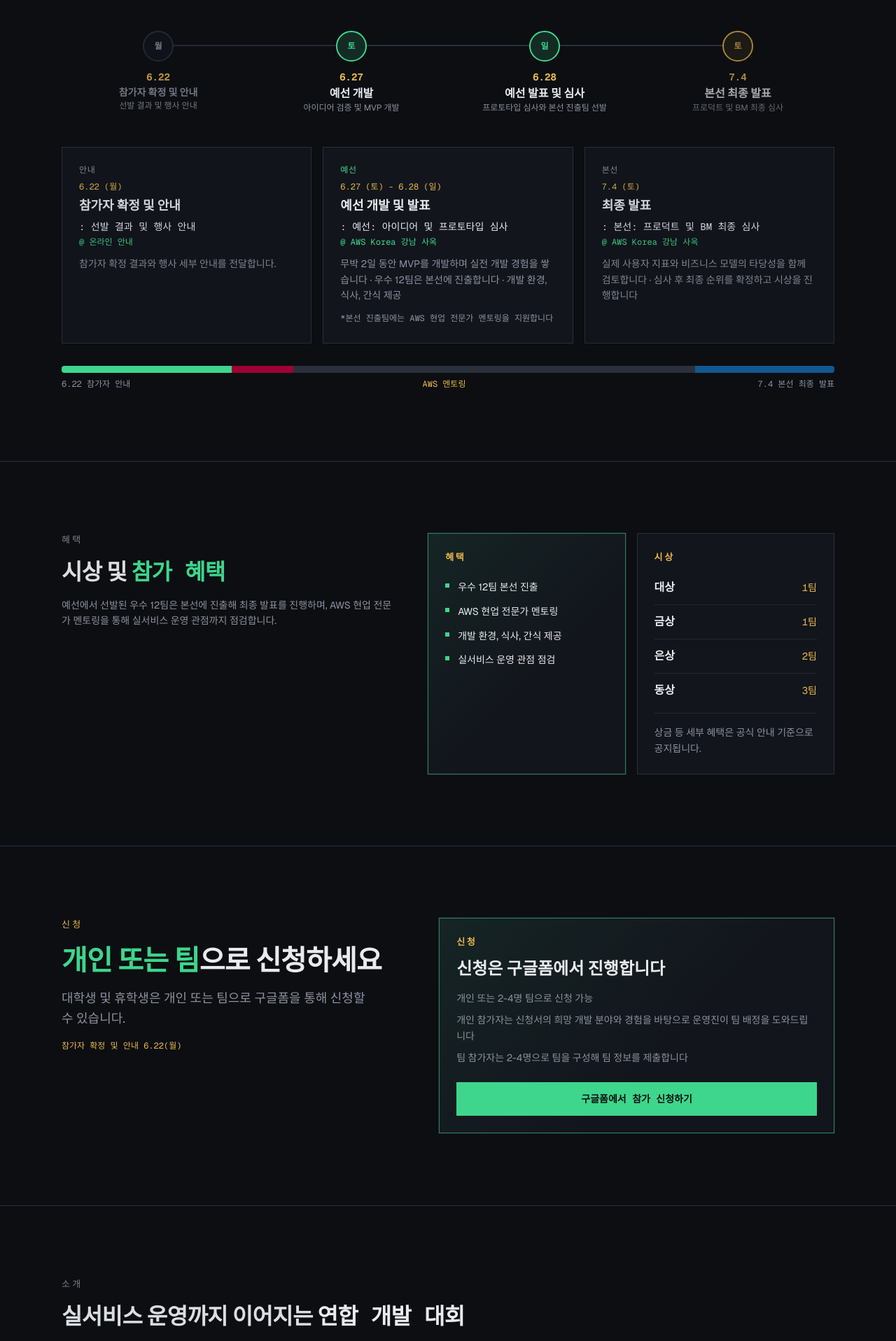
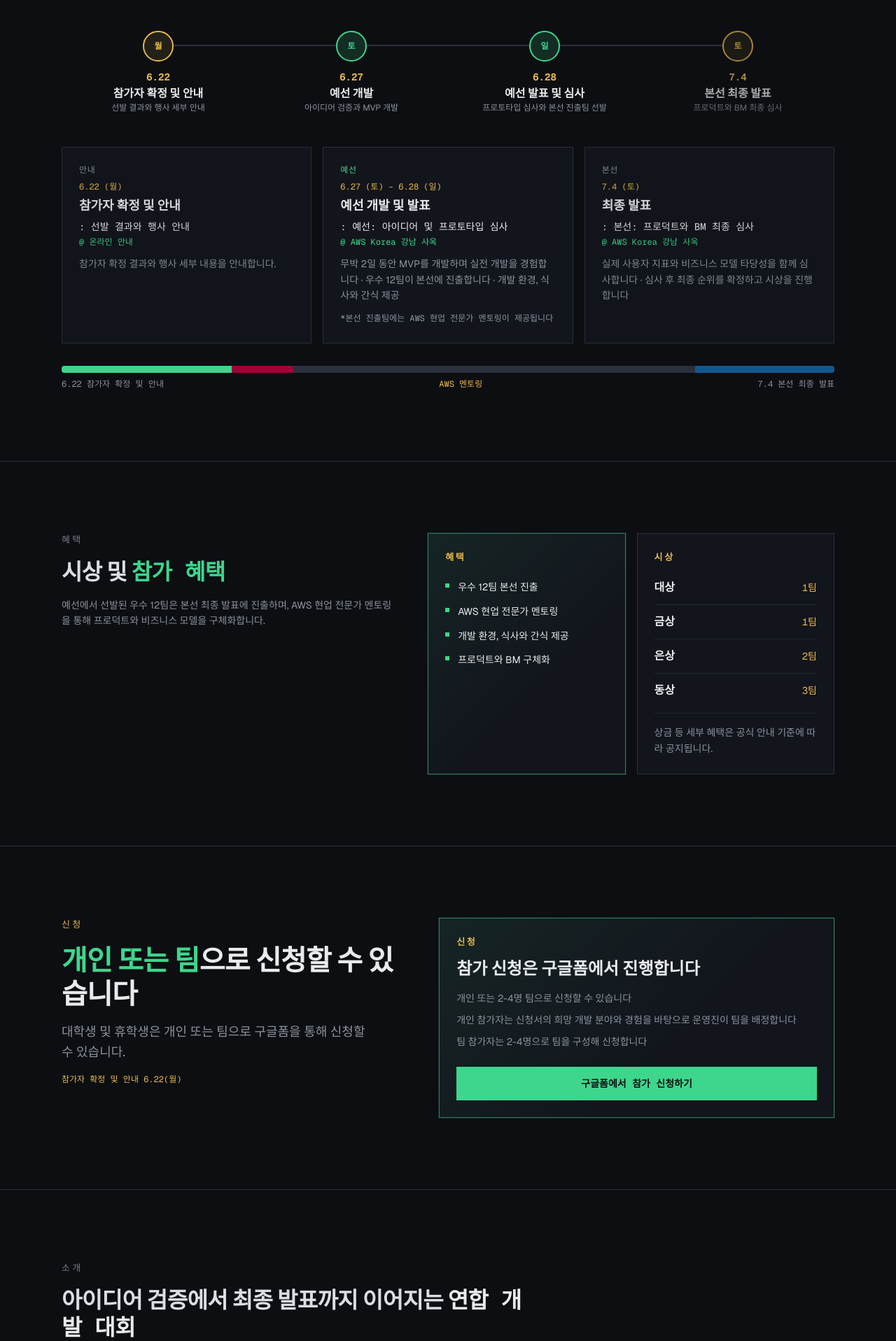
Before and after one commit to skysh-official/2026-web, a Next.js app: page / in a window 1280 px wide. Shown: the part 880-2797 px from the top of the page at 70% size. Built offline with nearby package versions, Linux system fonts and the light colour scheme.

Commit message:
Add files via upload

```diff
--- a/src/app/layout.tsx
+++ b/src/app/layout.tsx
@@ -15,11 +15,11 @@ const geistMono = Geist_Mono({
 export const metadata: Metadata = {
   title: "2026 skysh",
   description:
-    "서울대·고려대·연세대·성균관대·한양대 연합 개발 대회. 후원사와 함께 실전 개발과 멘토링 경험을 제공합니다.",
+    "서울대·고려대·연세대·성균관대·한양대 연합 개발 대회. 실전 개발과 멘토링을 함께 경험할 수 있습니다.",
   openGraph: {
     title: "2026 skysh",
     description:
-      "서울대·고려대·연세대·성균관대·한양대 연합 개발 대회. 후원사와 함께 실전 개발과 멘토링 경험을 제공합니다.",
+      "서울대·고려대·연세대·성균관대·한양대 연합 개발 대회. 실전 개발과 멘토링을 함께 경험할 수 있습니다.",
   },
 };
 
--- a/src/components/landing/About.tsx
+++ b/src/components/landing/About.tsx
@@ -6,16 +6,15 @@ export default function About() {
     <Section id="about" className="section-muted border-t border-[var(--border)] bg-[var(--bg)]">
       <SectionLabel>소개</SectionLabel>
       <SectionTitle>
-        실서비스 운영까지 이어지는{" "}
+        아이디어 검증에서 최종 발표까지 이어지는{" "}
         <span className="font-mono text-[var(--fg)]">연합 개발 대회</span>
       </SectionTitle>
 
       <p className="mt-4 max-w-2xl text-sm leading-relaxed text-[var(--muted)]">
         <strong className="font-normal text-[var(--fg)]">{HACKATHON.title}</strong>는
         서울대·고려대·연세대·성균관대·한양대 컴퓨터 동아리가 함께 만드는 연합 개발
-        대회입니다. 예선에서는 아이디어와 프로토타입을 만들고,
-        본선 최종 발표에서는 실제 사용자 지표와 비즈니스 모델 타당성을
-        함께 심사합니다.
+        대회입니다. 예선에서는 아이디어를 검증하고 MVP를 개발하며,
+        본선에서는 사용자 지표와 비즈니스 모델 타당성을 중심으로 심사합니다.
       </p>
 
       <div className="mt-8 grid grid-cols-2 gap-2 sm:grid-cols-4 sm:gap-3">
--- a/src/components/landing/Apply.tsx
+++ b/src/components/landing/Apply.tsx
@@ -8,7 +8,7 @@ export default function Apply() {
         <div className="min-w-0">
           <SectionLabel>신청</SectionLabel>
           <SectionTitle className="section-title-wide">
-            <span className="text-terminal-green">개인 또는 팀</span>으로 신청하세요
+            <span className="text-terminal-green">개인 또는 팀</span>으로 신청할 수 있습니다
           </SectionTitle>
           <p className="mt-4 max-w-md text-[var(--muted)]">
             {HACKATHON.application.target}은 개인 또는 팀으로 구글폼을 통해
@@ -24,7 +24,7 @@ export default function Apply() {
           <div className="emphasis-panel emphasis-panel--theme p-6 sm:p-8">
             <p className="emphasis-label">신청</p>
             <h3 className="mt-3 text-2xl font-bold leading-tight">
-              신청은 구글폼에서 진행합니다
+              참가 신청은 구글폼에서 진행합니다
             </h3>
             <ul className="mt-4 grid gap-2 text-sm leading-relaxed text-[var(--muted)]">
               <li>{HACKATHON.application.teamRule}</li>
--- a/src/components/landing/Benefits.tsx
+++ b/src/components/landing/Benefits.tsx
@@ -11,8 +11,8 @@ export default function Benefits() {
             시상 및 <span className="font-mono text-terminal-green">참가 혜택</span>
           </SectionTitle>
           <p className="mt-4 max-w-xl text-sm leading-relaxed text-[var(--muted)]">
-            예선에서 선발된 우수 12팀은 본선에 진출해 최종 발표를 진행하며, AWS 현업
-            전문가 멘토링을 통해 실서비스 운영 관점까지 점검합니다.
+            예선에서 선발된 우수 12팀은 본선 최종 발표에 진출하며, AWS 현업
+            전문가 멘토링을 통해 프로덕트와 비즈니스 모델을 구체화합니다.
           </p>
         </div>
 
--- a/src/components/landing/Hero.tsx
+++ b/src/components/landing/Hero.tsx
@@ -88,8 +88,8 @@ export default function Hero() {
             <p className="mt-4 font-mono text-sm text-terminal-amber">장소</p>
             <p className="mt-1 text-lg font-bold break-words">{HACKATHON.place}</p>
             <p className="mt-4 text-sm leading-relaxed text-[var(--muted)]">
-              우수 12팀은 본선에 진출하고 멘토링을 통해 실서비스 관점까지
-              점검합니다.
+              본선 진출팀은 멘토링을 통해 프로덕트와 비즈니스 모델을 한 번 더
+              다듬습니다.
             </p>
           </div>
         </div>
--- a/src/components/landing/Highlights.tsx
+++ b/src/components/landing/Highlights.tsx
@@ -1,7 +1,7 @@
 const ITEMS = [
   {
     key: "notice",
-    label: "참가자 안내",
+    label: "참가자 확정 및 안내",
     value: "6.22(월)",
     href: "#schedule",
     accent: "amber" as const,
--- a/src/components/landing/Hosts.tsx
+++ b/src/components/landing/Hosts.tsx
@@ -61,7 +61,7 @@ export default function Hosts() {
             href={h.homepage}
             target="_blank"
             rel="noreferrer"
-            aria-label={`${h.uni} ${h.club} 홈페이지 열기`}
+            aria-label={`${h.uni} ${h.club} 홈페이지 보기`}
             className="group flex min-h-[13rem] flex-col border border-[var(--border)]/80 bg-[var(--bg-elevated)]/40 p-4 transition hover:-translate-y-0.5 hover:border-[var(--fg)]/50 hover:bg-[var(--bg-elevated)]/75"
             style={{ borderTopWidth: 2, borderTopColor: h.color }}
           >
@@ -85,7 +85,7 @@ export default function Hosts() {
               className="mt-4 font-mono text-xs uppercase tracking-wider opacity-80 transition group-hover:opacity-100"
               style={{ color: h.color }}
             >
-              홈페이지 열기 →
+              홈페이지 보기 →
             </span>
           </a>
         ))}
--- a/src/components/landing/Schedule.tsx
+++ b/src/components/landing/Schedule.tsx
@@ -7,7 +7,7 @@ import { useFinalPhaseActive } from "@/components/landing/useFinalPhaseActive";
 const DETAILS: Record<string, { place: string; detail: string }> = {
   notice: {
     place: "온라인 안내",
-    detail: "참가자 확정 결과와 행사 세부 안내를 전달합니다.",
+    detail: "참가자 확정 결과와 행사 세부 내용을 안내합니다.",
   },
   phase1: {
     place: HACKATHON.place,
@@ -35,11 +35,12 @@ export default function Schedule() {
           {HACKATHON.schedule.map((item, i) => {
             const isLast = i === HACKATHON.schedule.length - 1;
             const isActive = item.major && item.phase === activePhase;
+            const isNotice = item.phase === "notice";
             return (
               <li
                 key={`${item.date}-${item.title}`}
                 className={`relative flex min-w-0 flex-col sm:flex-1 ${
-                  isActive ? "" : item.major ? "opacity-70" : "opacity-80"
+                  isActive || isNotice ? "" : item.major ? "opacity-70" : "opacity-80"
                 }`}
               >
                 {!isLast && (
@@ -53,6 +54,8 @@ export default function Schedule() {
                     className={`relative z-10 flex h-10 w-10 shrink-0 items-center justify-center rounded-full border-2 font-mono text-xs font-bold sm:h-11 sm:w-11 ${
                       isActive
                         ? "border-terminal-green bg-terminal-green/15 text-terminal-green"
+                        : isNotice
+                          ? "border-terminal-amber bg-terminal-amber/10 text-terminal-amber"
                         : item.major
                           ? "border-terminal-amber bg-terminal-amber/10 text-terminal-amber"
                         : "border-[var(--border)] bg-[var(--bg-elevated)] text-[var(--muted)]"
@@ -65,7 +68,9 @@ export default function Schedule() {
                   </time>
                   <h3
                     className={`mt-1 font-bold leading-tight ${
-                      item.major ? "text-sm sm:text-base" : "text-xs sm:text-sm text-[var(--muted)]"
+                      item.major || isNotice
+                        ? "text-sm sm:text-base"
+                        : "text-xs sm:text-sm text-[var(--muted)]"
                     }`}
                   >
                     {item.title}
@@ -86,7 +91,7 @@ export default function Schedule() {
           date="6.22 (월)"
           title="참가자 확정 및 안내"
           place={DETAILS.notice.place}
-          summary="선발 결과 및 행사 안내"
+          summary="선발 결과와 행사 안내"
           detail={DETAILS.notice.detail}
         />
         <ScheduleCard
@@ -124,7 +129,7 @@ export default function Schedule() {
           />
         </div>
         <div className="mt-2 flex justify-between font-mono text-xs text-[var(--muted)]">
-          <span>6.22 참가자 안내</span>
+          <span>6.22 참가자 확정 및 안내</span>
           <span className="text-terminal-amber">AWS 멘토링</span>
           <span>7.4 본선 최종 발표</span>
         </div>
--- a/src/lib/hackathon.ts
+++ b/src/lib/hackathon.ts
@@ -2,7 +2,7 @@ export const HACKATHON = {
   title: "2026 skysh",
   subtitle: "서울대 × 고려대 × 연세대 × 성균관대 × 한양대 연합 개발 대회",
   tagline:
-    "단순한 해커톤을 넘어, 전문가 멘토링과 실서비스 운영 경험을 통해 지속 가능한 개발 역량을 만듭니다.",
+    "아이디어 검증부터 MVP 개발, 멘토링과 최종 발표까지 이어지는 실전형 개발 대회입니다.",
   registrationUrl: "https://forms.gle/urg9DfB1pz7ymgmV9",
   instagramUrl: "https://www.instagram.com/skysh_official",
   instagramHandle: "@skysh_official",
@@ -36,7 +36,7 @@ export const HACKATHON = {
       date: "6.22",
       day: "월",
       title: "참가자 확정 및 안내",
-      sub: "선발 결과 및 행사 안내",
+      sub: "선발 결과와 행사 세부 안내",
       phase: "notice" as const,
       major: false,
       range: false,
@@ -45,7 +45,7 @@ export const HACKATHON = {
       date: "6.27",
       day: "토",
       title: "예선 개발",
-      sub: "아이디어 검증 및 MVP 개발",
+      sub: "아이디어 검증과 MVP 개발",
       phase: "phase1" as const,
       major: true,
       range: false,
@@ -63,7 +63,7 @@ export const HACKATHON = {
       date: "7.4",
       day: "토",
       title: "본선 최종 발표",
-      sub: "프로덕트 및 BM 최종 심사",
+      sub: "프로덕트와 BM 최종 심사",
       phase: "phase2" as const,
       major: true,
       range: false,
@@ -72,24 +72,24 @@ export const HACKATHON = {
   posterNotes: {
     phase1Summary: "예선: 아이디어 및 프로토타입 심사",
     phase1Details: [
-      "무박 2일 동안 MVP를 개발하며 실전 개발 경험을 쌓습니다",
-      "우수 12팀은 본선에 진출합니다",
-      "개발 환경, 식사, 간식 제공",
+      "무박 2일 동안 MVP를 개발하며 실전 개발을 경험합니다",
+      "우수 12팀이 본선에 진출합니다",
+      "개발 환경, 식사와 간식 제공",
     ],
-    mentoring: "본선 진출팀에는 AWS 현업 전문가 멘토링을 지원합니다",
-    finalSummary: "본선: 프로덕트 및 BM 최종 심사",
+    mentoring: "본선 진출팀에는 AWS 현업 전문가 멘토링이 제공됩니다",
+    finalSummary: "본선: 프로덕트와 BM 최종 심사",
     finalDetails: [
-      "실제 사용자 지표와 비즈니스 모델의 타당성을 함께 검토합니다",
+      "실제 사용자 지표와 비즈니스 모델 타당성을 함께 심사합니다",
       "심사 후 최종 순위를 확정하고 시상을 진행합니다",
     ],
   },
   benefits: [
     "우수 12팀 본선 진출",
     "AWS 현업 전문가 멘토링",
-    "개발 환경, 식사, 간식 제공",
-    "실서비스 운영 관점 점검",
+    "개발 환경, 식사와 간식 제공",
+    "프로덕트와 BM 구체화",
   ],
-  awardNote: "상금 등 세부 혜택은 공식 안내 기준으로 공지됩니다.",
+  awardNote: "상금 등 세부 혜택은 공식 안내 기준에 따라 공지됩니다.",
   awards: [
     { rank: "대상", teams: "1팀" },
     { rank: "금상", teams: "1팀" },
@@ -98,10 +98,10 @@ export const HACKATHON = {
   ],
   application: {
     target: "대학생 및 휴학생",
-    teamRule: "개인 또는 2-4명 팀으로 신청 가능",
+    teamRule: "개인 또는 2-4명 팀으로 신청할 수 있습니다",
     personalRule:
-      "개인 참가자는 신청서의 희망 개발 분야와 경험을 바탕으로 운영진이 팀 배정을 도와드립니다",
-    teamRuleDetail: "팀 참가자는 2-4명으로 팀을 구성해 팀 정보를 제출합니다",
+      "개인 참가자는 신청서의 희망 개발 분야와 경험을 바탕으로 운영진이 팀을 배정합니다",
+    teamRuleDetail: "팀 참가자는 2-4명으로 팀을 구성해 신청합니다",
   },
   clubContacts: [
     {
```
Also changed, not shown: src/components/landing/FAQ.tsx (+4 -4 lines).
